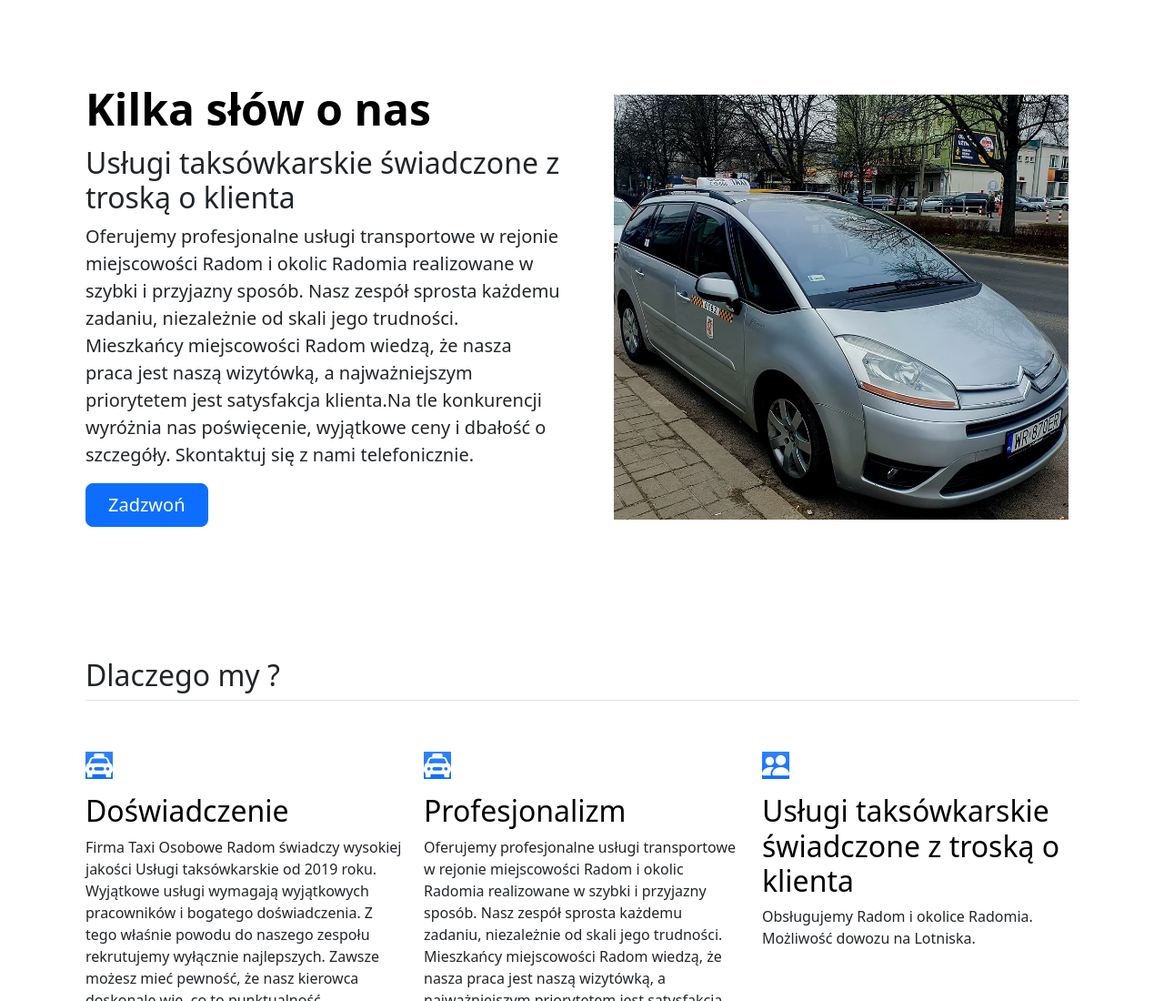
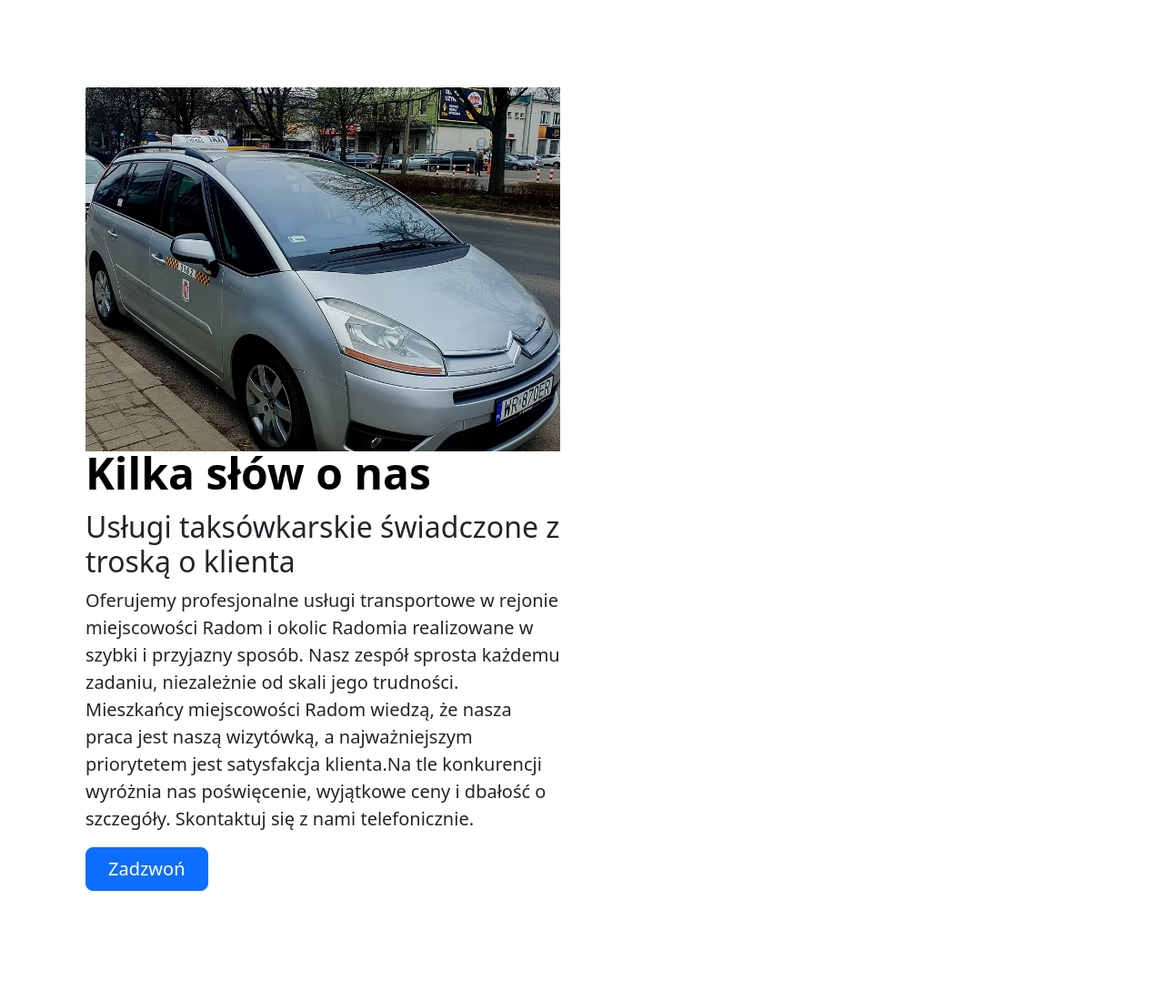
Before and after one commit to kamil1-1/taxi, a plain HTML site: page index.html in a window 1280 px wide. Shown: the top 1100 px of the page at 91% size. Drawn offline with nearby package versions, Linux system fonts and the light colour scheme.

Commit message:
Add files via upload

```diff
--- a/index.html
+++ b/index.html
@@ -12,9 +12,10 @@
     <div class="container col-xxl-8 px-4 py-5">
         <div class="row flex-lg-row-reverse align-items-center g-5 py-5">
           <div class="col-10 col-sm-8 col-lg-6">
-            <img src="taxi2.avif" class="d-block mx-lg-auto img-fluid taxi" alt="Bootstrap Themes" width="700" height="500" loading="lazy">
+
           </div>
           <div class="col-lg-6">
+            <img src="taxi2.avif" class="d-block mx-lg-auto img-fluid taxi" alt="Bootstrap Themes" width="700" height="500" loading="lazy">
             <h1 class="display-5 fw-bold text-body-emphasis lh-1 mb-3">Kilka słów o nas</h1>
             <h2>Usługi taksówkarskie świadczone z troską o klienta</h2>
             <p class="lead">Oferujemy profesjonalne usługi transportowe w rejonie miejscowości Radom i okolic Radomia realizowane w szybki i przyjazny sposób. Nasz zespół sprosta każdemu zadaniu, niezależnie od skali jego trudności. Mieszkańcy miejscowości Radom wiedzą, że nasza praca jest naszą wizytówką, a najważniejszym priorytetem jest satysfakcja klienta.Na tle konkurencji wyróżnia nas poświęcenie, wyjątkowe ceny i dbałość o szczegóły. Skontaktuj się z nami telefonicznie.</p>
--- a/style.css
+++ b/style.css
@@ -1,7 +1,10 @@
-.taxi{
-    max-width: 500px;
-    height: auto;
+.taxi {
+    width: 100vw;
+    height: 50vh;
+    object-fit: cover;
+    display: block;
 }
+
 
 
 body{
```
